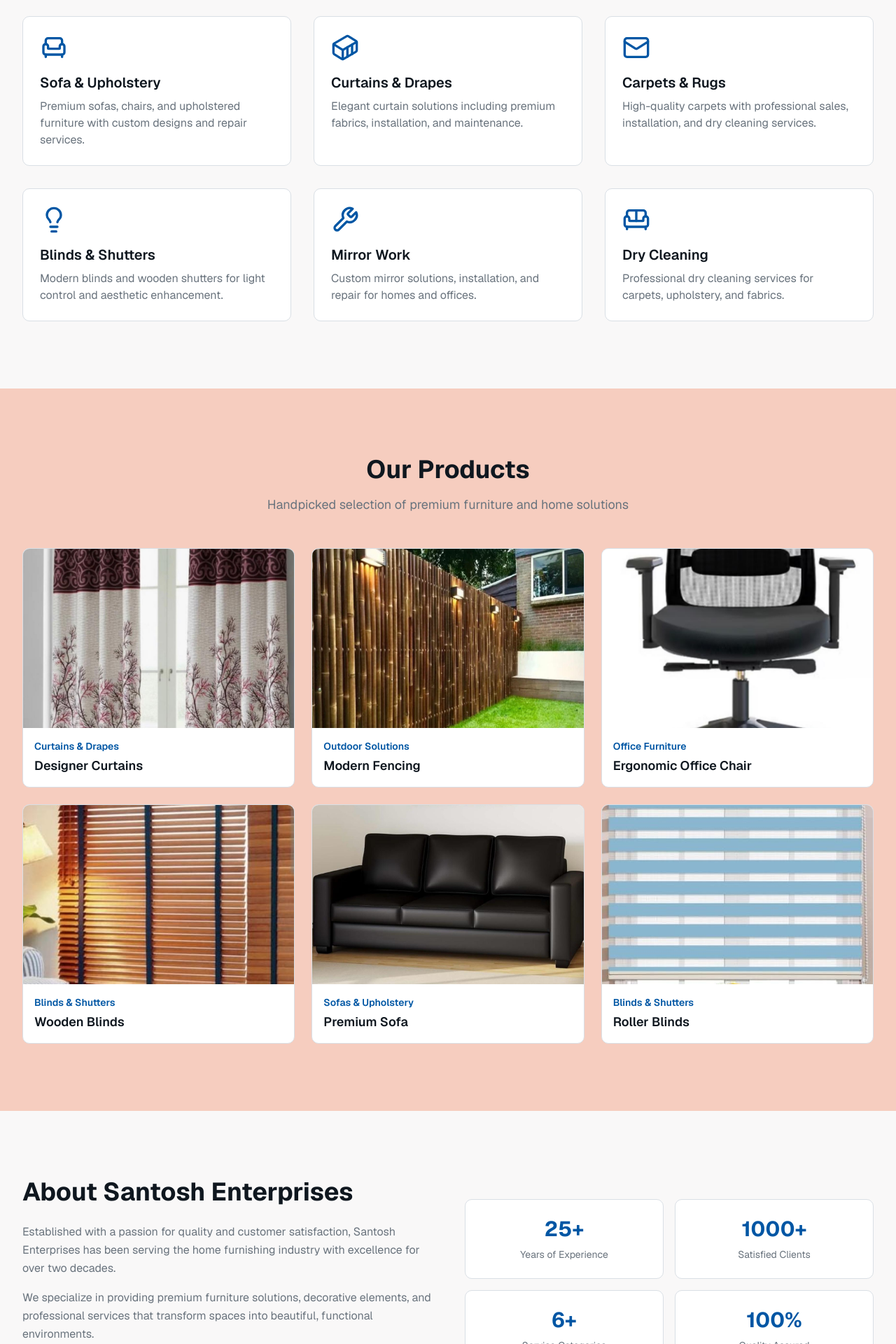
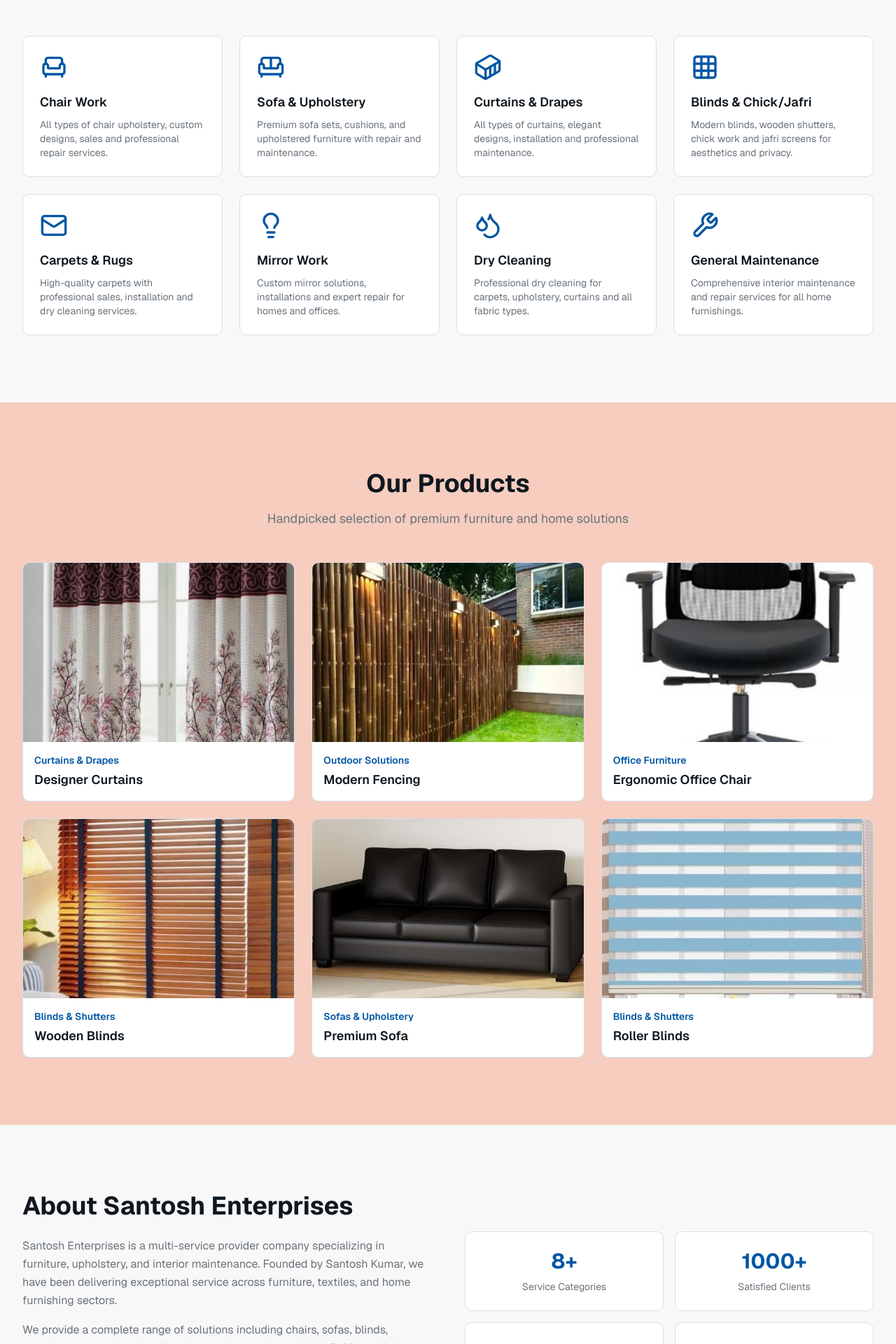
Before and after one commit to manisprasad/santosh-enterprises, a Next.js app: page / in a window 1280 px wide. Shown: the part 880-2800 px from the top of the page at 70% size. Built offline with nearby package versions, Linux system fonts and the light colour scheme.

Commit message:
Add files via upload

```diff
--- a/app/page.tsx
+++ b/app/page.tsx
@@ -3,6 +3,7 @@ import { HeroSection } from "@/components/hero-section"
 import { ServicesSection } from "@/components/services-section"
 import { ProductsGallery } from "@/components/products-gallery"
 import { AboutSection } from "@/components/about-section"
+import { ClientsSection } from "@/components/clients-section"
 import { ContactSection } from "@/components/contact-section"
 import { Footer } from "@/components/footer"
 
@@ -14,6 +15,7 @@ export default function Home() {
       <ServicesSection />
       <ProductsGallery />
       <AboutSection />
+      <ClientsSection />
       <ContactSection />
       <Footer />
     </main>
--- a/components/about-section.tsx
+++ b/components/about-section.tsx
@@ -7,36 +7,38 @@ export function AboutSection() {
             <h2 className="text-3xl md:text-4xl font-bold text-foreground mb-6">About Santosh Enterprises</h2>
             <div className="space-y-4 text-muted-foreground leading-relaxed">
               <p>
-                Established with a passion for quality and customer satisfaction, Santosh Enterprises has been serving
-                the home furnishing industry with excellence for over two decades.
+                Santosh Enterprises is a multi-service provider company specializing in furniture, upholstery, and
+                interior maintenance. Founded by Santosh Kumar, we have been delivering exceptional service across
+                furniture, textiles, and home furnishing sectors.
               </p>
               <p>
-                We specialize in providing premium furniture solutions, decorative elements, and professional services
-                that transform spaces into beautiful, functional environments.
+                We provide a complete range of solutions including chairs, sofas, blinds, curtains, carpets,
+                dry-cleaning, glass-mirror work, and chick/jafri installations with professional sales and repair
+                services.
               </p>
               <p>
-                Our team of experienced professionals is dedicated to delivering superior products with expert
-                installation and ongoing support services.
+                With Pan India service availability and trusted partnerships with leading national corporations, we are
+                committed to delivering superior quality products and professional maintenance services.
               </p>
             </div>
           </div>
 
           <div className="grid grid-cols-2 gap-4">
             <div className="bg-card p-6 rounded-lg border border-border text-center">
-              <div className="text-3xl font-bold text-primary mb-2">25+</div>
-              <p className="text-sm text-muted-foreground">Years of Experience</p>
+              <div className="text-3xl font-bold text-primary mb-2">8+</div>
+              <p className="text-sm text-muted-foreground">Service Categories</p>
             </div>
             <div className="bg-card p-6 rounded-lg border border-border text-center">
               <div className="text-3xl font-bold text-primary mb-2">1000+</div>
               <p className="text-sm text-muted-foreground">Satisfied Clients</p>
             </div>
             <div className="bg-card p-6 rounded-lg border border-border text-center">
-              <div className="text-3xl font-bold text-primary mb-2">6+</div>
-              <p className="text-sm text-muted-foreground">Service Categories</p>
+              <div className="text-3xl font-bold text-primary mb-2">25+</div>
+              <p className="text-sm text-muted-foreground">Years Experience</p>
             </div>
             <div className="bg-card p-6 rounded-lg border border-border text-center">
-              <div className="text-3xl font-bold text-primary mb-2">100%</div>
-              <p className="text-sm text-muted-foreground">Quality Assured</p>
+              <div className="text-3xl font-bold text-primary mb-2">PAN India</div>
+              <p className="text-sm text-muted-foreground">Service Coverage</p>
             </div>
           </div>
         </div>
--- /dev/null
+++ b/components/clients-section.tsx
@@ -0,0 +1,72 @@
+export function ClientsSection() {
+  const clients = [
+    {
+      name: "Modi Foundation",
+      experience: "10 Years",
+      status: "Active",
+    },
+    {
+      name: "Vestige Marketing PVT. LTD",
+      experience: "12 Years",
+      status: "Active",
+    },
+    {
+      name: "Baba Global LTD",
+      experience: "15 Years",
+      status: "Active",
+    },
+    {
+      name: "HMC MM Auto LTD (Hero)",
+      experience: "8 Years",
+      status: "Active",
+    },
+    {
+      name: "Hindustan Coca-Cola Moon Beverages LTD",
+      experience: "20 Years",
+      status: "Active",
+    },
+    {
+      name: "Bharti Airtel LTD",
+      experience: "25 Years",
+      status: "Active (PAN India)",
+    },
+    {
+      name: "Asian Watch Hands PVT LTD",
+      experience: "18 Years",
+      status: "Active",
+    },
+    {
+      name: "AIPL Estate Management PVT LTD",
+      experience: "8 Years",
+      status: "Active",
+    },
+  ]
+
+  return (
+    <section className="py-16 md:py-24 bg-background">
+      <div className="max-w-7xl mx-auto px-4 sm:px-6 lg:px-8">
+        <div className="text-center mb-12">
+          <h2 className="text-3xl md:text-4xl font-bold text-foreground mb-4">Corporate Experience</h2>
+          <p className="text-muted-foreground text-lg max-w-2xl mx-auto">
+            Trusted by leading national companies for our professional services
+          </p>
+        </div>
+
+        <div className="grid grid-cols-1 md:grid-cols-2 lg:grid-cols-4 gap-4">
+          {clients.map((client, index) => (
+            <div
+              key={index}
+              className="p-4 bg-card rounded-lg border border-border hover:border-primary hover:shadow-md transition"
+            >
+              <h3 className="font-semibold text-foreground text-sm mb-2">{client.name}</h3>
+              <div className="space-y-1 text-xs text-muted-foreground">
+                <p>Experience: {client.experience}</p>
+                <p className="text-primary font-medium">Status: {client.status}</p>
+              </div>
+            </div>
+          ))}
+        </div>
+      </div>
+    </section>
+  )
+}
--- a/components/contact-section.tsx
+++ b/components/contact-section.tsx
@@ -46,8 +46,8 @@ export function ContactSection() {
               </div>
               <div>
                 <h3 className="font-semibold text-foreground mb-1">Phone</h3>
-                <p className="text-muted-foreground">+91 9873123274</p>
-                <p className="text-muted-foreground">+91 8368724895</p>
+                <p className="text-muted-foreground">+91 98731 23274</p>
+                <p className="text-muted-foreground">+91 83687 24395</p>
               </div>
             </div>
 
@@ -57,7 +57,7 @@ export function ContactSection() {
               </div>
               <div>
                 <h3 className="font-semibold text-foreground mb-1">Email</h3>
-                <p className="text-muted-foreground">skchair.sofa@outlook.com</p>
+                <p className="text-muted-foreground">skchairsofa@outlook.com</p>
               </div>
             </div>
 
@@ -66,9 +66,9 @@ export function ContactSection() {
                 <MapPin className="w-6 h-6 text-primary-foreground" />
               </div>
               <div>
-                <h3 className="font-semibold text-foreground mb-1">Headquarters</h3>
+                <h3 className="font-semibold text-foreground mb-1">Service Coverage</h3>
                 <p className="text-muted-foreground">Pan India Service</p>
-                <p className="text-muted-foreground">Trusted Partner Network</p>
+                <p className="text-muted-foreground">Owner: Santosh Kumar</p>
               </div>
             </div>
           </div>
--- a/components/services-section.tsx
+++ b/components/services-section.tsx
@@ -1,35 +1,45 @@
-import { Sofa, Container as Curtains, Mail, Armchair, Lightbulb, Wrench } from "lucide-react"
+import { Sofa, Container as Curtains, Mail, Armchair, Lightbulb, Wrench, Droplets, Grid3x3 } from "lucide-react"
 
 const services = [
   {
     icon: Armchair,
+    title: "Chair Work",
+    description: "All types of chair upholstery, custom designs, sales and professional repair services.",
+  },
+  {
+    icon: Sofa,
     title: "Sofa & Upholstery",
-    description: "Premium sofas, chairs, and upholstered furniture with custom designs and repair services.",
+    description: "Premium sofa sets, cushions, and upholstered furniture with repair and maintenance.",
   },
   {
     icon: Curtains,
     title: "Curtains & Drapes",
-    description: "Elegant curtain solutions including premium fabrics, installation, and maintenance.",
+    description: "All types of curtains, elegant designs, installation and professional maintenance.",
+  },
+  {
+    icon: Grid3x3,
+    title: "Blinds & Chick/Jafri",
+    description: "Modern blinds, wooden shutters, chick work and jafri screens for aesthetics and privacy.",
   },
   {
     icon: Mail,
     title: "Carpets & Rugs",
-    description: "High-quality carpets with professional sales, installation, and dry cleaning services.",
+    description: "High-quality carpets with professional sales, installation and dry cleaning services.",
   },
   {
     icon: Lightbulb,
-    title: "Blinds & Shutters",
-    description: "Modern blinds and wooden shutters for light control and aesthetic enhancement.",
+    title: "Mirror Work",
+    description: "Custom mirror solutions, installations and expert repair for homes and offices.",
+  },
+  {
+    icon: Droplets,
+    title: "Dry Cleaning",
+    description: "Professional dry cleaning for carpets, upholstery, curtains and all fabric types.",
   },
   {
     icon: Wrench,
-    title: "Mirror Work",
-    description: "Custom mirror solutions, installation, and repair for homes and offices.",
-  },
-  {
-    icon: Sofa,
-    title: "Dry Cleaning",
-    description: "Professional dry cleaning services for carpets, upholstery, and fabrics.",
+    title: "General Maintenance",
+    description: "Comprehensive interior maintenance and repair services for all home furnishings.",
   },
 ]
 
@@ -40,11 +50,11 @@ export function ServicesSection() {
         <div className="text-center mb-12">
           <h2 className="text-3xl md:text-4xl font-bold text-foreground mb-4">Our Services</h2>
           <p className="text-muted-foreground text-lg max-w-2xl mx-auto">
-            Comprehensive home furnishing solutions tailored to your needs
+            Comprehensive home furnishing and interior maintenance solutions for residential and corporate clients
           </p>
         </div>
 
-        <div className="grid grid-cols-1 md:grid-cols-2 lg:grid-cols-3 gap-8">
+        <div className="grid grid-cols-1 md:grid-cols-2 lg:grid-cols-4 gap-6">
           {services.map((service, index) => {
             const Icon = service.icon
             return (
@@ -53,8 +63,8 @@ export function ServicesSection() {
                 className="p-6 bg-card rounded-lg border border-border hover:border-primary hover:shadow-lg transition"
               >
                 <Icon className="w-10 h-10 text-primary mb-4" />
-                <h3 className="text-xl font-semibold text-foreground mb-2">{service.title}</h3>
-                <p className="text-muted-foreground">{service.description}</p>
+                <h3 className="text-lg font-semibold text-foreground mb-2">{service.title}</h3>
+                <p className="text-muted-foreground text-sm">{service.description}</p>
               </div>
             )
           })}
```
